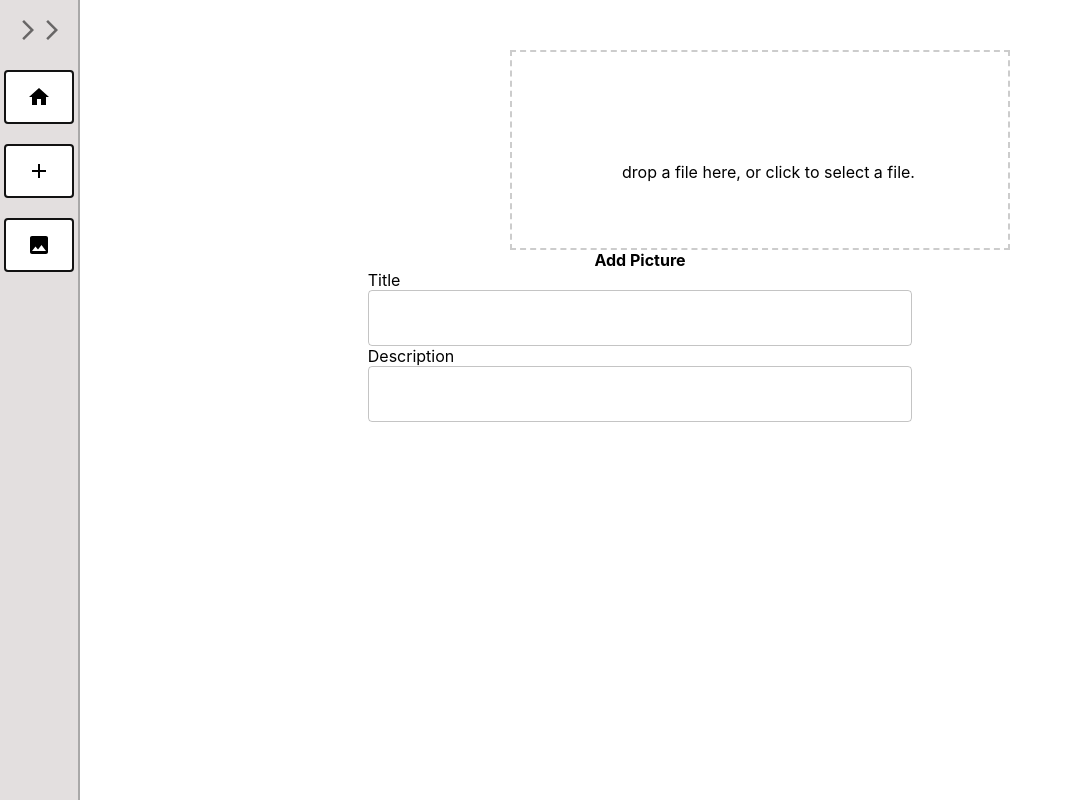
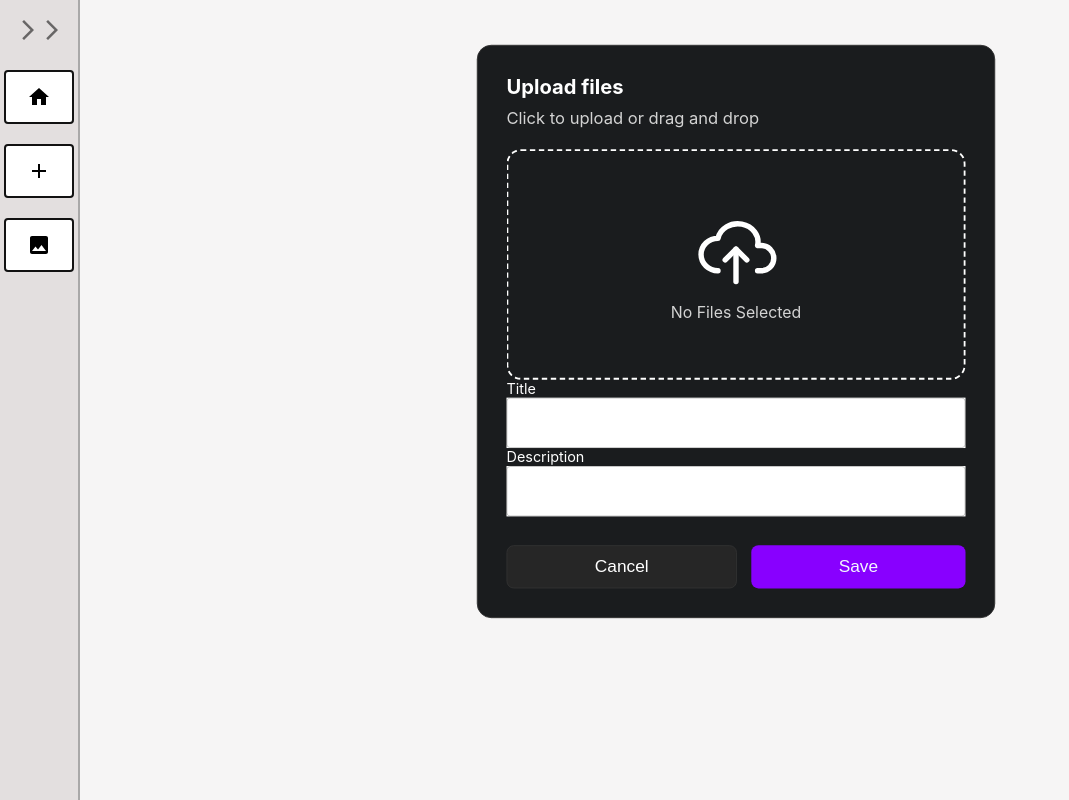
Before and after one commit to Lolipopxn/album-web, a React (Create React App) app in the folder web-client/: page /Add in a window 1280 px wide. Shown: the whole page, without its empty margins (0-1069 px from the left). Built offline with nearby package versions, Linux system fonts and the light colour scheme.

Commit message:
เพิ่ม loader เเละ แก้ไขการเเสดงข้อมูลหน้า Home

```diff
--- a/web-client/src/StyleCSS/Gallery.css
+++ b/web-client/src/StyleCSS/Gallery.css
@@ -3,27 +3,38 @@
 *::after {
   margin: 0;
   padding: 0;
-  box-sizing: border-box;
 }
 
-img {
+body{
+  background-color: #F6F5F5
+}
+
+.ImgST {
   width: 100%;
   height: 100%;
-  display: block;
   object-fit: cover;
   border-radius: 30px;
+  border: 3px solid #e7e0e0 ;
+}
+
+.Box{
+  width: 100%;
+  height: 90px;
+  background-color: #FFFFFF;
+  border-radius: 30px;
   border: 3px solid #d9d2d2 ;
+  margin-top: 2rem;
+  transform: scale(0.95);
 }
 
 .gallery {
-  width: 100%;
+  width: 95%;
   max-width: 1500px;
-  display: inline-grid;
-  grid-template-columns: repeat(14, 30%);
-  grid-template-rows: repeat(2, 100%);
+  display:grid;
   gap: 10px;
-  margin-inline: 14px;
-  margin-top: 30px;
+  margin-inline: 50px;
+  margin-top: 45px;
+
 }
 
 .gallery > .card {
@@ -32,90 +43,66 @@ img {
   border: 1px solid rgb(107, 104, 104);
 }
 
-.card:nth-child(1) {
-  grid-area: 1 / 1 / 2 / 2;
-}
 
-.card:nth-child(2) {
-  grid-area: 2 / 1 / span 1 / span 1;
-}
 
-.card:nth-child(3) {
-  grid-area: 1 / 2 / span 2 / span 2;
-}
-
-.card:nth-child(4) {
-  grid-area: 1 / 4 / span 1 / span 1;
-}
-
-.card:nth-child(5) {
-  grid-area: 1 / 5 / span 1 / span 1;
-}
-
-.card:nth-child(6) {
-  grid-area: 2 / 4 / span 1 / span 2;
-}
-
-@media screen and (max-width: 5000px) {
+@media screen and (max-width: 6501px){
   .gallery {
-    grid-template-columns: repeat(5, 1fr);
-    grid-template-rows: repeat(2, 220px);
+    grid-template-columns: repeat(10, 39.7%);
+    grid-auto-rows: 60%;
   }
-
-  .card:nth-child(1) {
-    grid-area: 1 / 1 / span 1 / span 1;
-  }
-
-  .card:nth-child(2) {
-    grid-area: 2 / 1 / span 1 / span 1;
-  }
-
-  .card:nth-child(3) {
-    display: none;
-  }
-
-  .card:nth-child(4) {
-    grid-area: 1 / 2 / span 1 / span 1;
-  }
-
-  .card:nth-child(5) {
-    grid-area: 1 / 3 / span 1 / span 1;
-  }
-
-  .card:nth-child(6) {
-    grid-area: 2 / 2 / span 1 / span 2;
+  .ImgST {
+    transform: scale(0.95);
   }
 }
 
+@media screen and (max-width: 5000px){
+  .gallery {
+    grid-template-columns: repeat(10, 29.5%);
+    grid-auto-rows: 50%;
+  }
+  .ImgST {
+    transform: scale(0.97);
+  }
+}
 
-@media screen and (max-width: 300px) {
+@media screen and (min-width: 3001px) and (max-width:4600px) {
   .gallery {
-    grid-template-columns: repeat(1, 1fr);
-    grid-template-rows: repeat(2, 150px);
+    grid-template-columns: repeat(9, 21.5%);
+    grid-auto-rows: 40%;
   }
+  .ImgST {
+    transform: scale(0.98);
+  }
+}
 
-  .card:nth-child(1) {
-    grid-area: 1 / 1 / span 1 / span 1;
+@media screen and (min-width: 1601px) and (max-width:3000px) {
+  .gallery {
+    grid-template-columns: repeat(6, 19.5%);
+    grid-auto-rows: 28%;
   }
+  .ImgST {
+    transform: scale(0.98);
+  }
+}
 
-  .card:nth-child(2) {
-    grid-area: 2 / 1 / span 1 / span 1;
+@media screen and (min-width: 1024px) and (max-width:1600px) {
+  .gallery {
+    grid-template-columns: repeat(5, 19%);
+    grid-auto-rows: 30%;
   }
+  .ImgST {
+    transform: scale(0.95);
+  }
+}
 
-  .card:nth-child(3) {
-    display: none;
+@media screen and (max-width: 1000px) {
+  .gallery {
+    grid-template-columns: repeat(4, 24%);
+    grid-auto-rows: 30%;
+    margin-inline: 20px;
   }
-
-  .card:nth-child(4) {
-    grid-area: 1 / 2 / span 1 / span 1;
-  }
-
-  .card:nth-child(5) {
-    display: none;
-  }
-
-  .card:nth-child(6) {
-    grid-area: 2 / 2 / span 1 / span 1;
+  .ImgST {
+    transform: scale(0.95);
   }
 }
 
@@ -124,5 +111,10 @@ img {
   font-style: italic;
   max-width: 250px;
   overflow-wrap:break-word;
+}
 
+.Font-header{
+  margin-left: 2rem;
+  margin-top: 1.5rem;
+  font-size: 25px;
 }
--- /dev/null
+++ b/web-client/src/StyleCSS/Loader.css
@@ -0,0 +1,27 @@
+.loader {
+    width: 300px;
+    aspect-ratio: 1;
+    border-radius: 50%;
+    border: 8px solid #514b82;
+    margin-left: 45%;
+    margin-top: 10%;
+
+    animation:
+      l20-1 0.8s infinite linear alternate,
+      l20-2 1.6s infinite linear;
+  }
+  @keyframes l20-1{
+     0%    {clip-path: polygon(50% 50%,0       0,  50%   0%,  50%    0%, 50%    0%, 50%    0%, 50%    0% )}
+     12.5% {clip-path: polygon(50% 50%,0       0,  50%   0%,  100%   0%, 100%   0%, 100%   0%, 100%   0% )}
+     25%   {clip-path: polygon(50% 50%,0       0,  50%   0%,  100%   0%, 100% 100%, 100% 100%, 100% 100% )}
+     50%   {clip-path: polygon(50% 50%,0       0,  50%   0%,  100%   0%, 100% 100%, 50%  100%, 0%   100% )}
+     62.5% {clip-path: polygon(50% 50%,100%    0, 100%   0%,  100%   0%, 100% 100%, 50%  100%, 0%   100% )}
+     75%   {clip-path: polygon(50% 50%,100% 100%, 100% 100%,  100% 100%, 100% 100%, 50%  100%, 0%   100% )}
+     100%  {clip-path: polygon(50% 50%,50%  100%,  50% 100%,   50% 100%,  50% 100%, 50%  100%, 0%   100% )}
+  }
+  @keyframes l20-2{
+    0%    {transform:scaleY(1)  rotate(0deg)}
+    49.99%{transform:scaleY(1)  rotate(135deg)}
+    50%   {transform:scaleY(-1) rotate(0deg)}
+    100%  {transform:scaleY(-1) rotate(-135deg)}
+  }
--- a/web-client/src/StyleCSS/PageAdd.css
+++ b/web-client/src/StyleCSS/PageAdd.css
@@ -1,9 +1,200 @@
-.image-add {
-    border: "2px dashed #ccc";
-    padding: "100px";
-    max-width: "300px";
-    margin-Top: "50px";
-    margin-Left: "400px";
-    text-Align: "center";
-    cursor: "pointer";
+* {
+    box-sizing: border-box;
+    padding: 0;
+    margin: 0;
 }
+
+:root {
+    --primary: #8800ff;
+    --primary-hover: #6c00ca;
+    --bg: #111315;
+    --secondary: #262626;
+    --secondary-hover: #383838;
+    --dropzone-bg: #1A1C1E;
+    --gray: #D3D3D3;
+    --border: #333333;
+    --dropzone-border: #FFF;
+    --headline: #FFF;
+    --text: #FFF;
+    --primary-text: #F2F7FE;
+    --dropzone-over: var(--secondary);
+}
+
+
+*::selection {
+    background: var(--primary);
+    color: var(--btn-text);
+}
+
+.dropzone-box {
+    margin-left: 500px;
+    margin-top: 20px;
+    border-radius: 1rem;
+    padding: 2rem;
+    display: flex;
+    justify-content: center;
+    flex-direction: column;
+    max-width: 36rem;
+    border: 1px solid var(--border);
+    width: 100%;
+    background: var(--dropzone-bg);
+}
+
+.dropzone-box h2 {
+    font-size: 1.4rem;
+    margin-bottom: 0.6rem;
+    color: var(--headline);
+}
+
+.dropzone-box p {
+    font-size: 1.15rem;
+    color: var(--gray);
+}
+
+.dropzone-area {
+    padding: 1rem;
+    position: relative;
+    margin-top: 1.5rem;
+    min-height: 16rem;
+    display: flex;
+    text-align: center;
+    justify-content: center;
+    align-items: center;
+    flex-direction: column;
+    border: 2px dashed var(--dropzone-border);
+    border-radius: 1rem;
+    cursor: pointer;
+    transition: all 0.3s ease;
+}
+
+.dropzone-area .file-info {
+    font-size: 1.1rem;
+}
+
+.dropzone-area [type="file"] {
+    cursor: pointer;
+    position: absolute;
+    opacity: 0;
+    top: 0;
+    right: 0;
+    bottom: 0;
+    left: 0;
+}
+
+.dropzone-area .file-upload-icon svg {
+    height: 6rem;
+    max-width: 6rem;
+    width: 100%;
+    margin-bottom: 0.5rem;
+    stroke: var(--headline);
+}
+
+.dropzone-area:hover {
+    background: var(--dropzone-over);
+}
+
+.dropzone--over {
+    border: 2px solid var(--primary);
+    background: var(--dropzone-over);
+}
+
+.dropzone-actions {
+    display: flex;
+    justify-content: space-between;
+    margin-top: 2rem;
+    gap: 1rem;
+    flex-wrap: wrap;
+}
+
+.dropzone-actions button {
+    flex-grow: 1;
+    min-height: 3rem;
+    font-size: 1.2rem;
+    border: none;
+    transition: background 0.3s ease;
+}
+
+
+.dropzone-actions button[type='reset'] {
+    border-radius: 0.5rem;
+    padding: 0.5rem 1rem;
+    color: var(--text);
+    background: var(--secondary);
+    cursor: pointer;
+    border: 1px solid var(--border);
+}
+
+.dropzone-actions button[type='reset']:hover {
+    background: var(--secondary-hover);
+}
+
+.dropzone-actions button[type='submit'] {
+    background: var(--primary);
+    border-radius: 0.5rem;
+    padding: 0.5rem 1rem;
+    color: var(--primary-text);
+    border: none;
+    cursor: pointer;
+}
+
+.dropzone-actions button[type='submit']:hover {
+    background: var(--primary-hover);
+}
+
+.label{
+    color: #ffffff;
+}
+
+@media screen and (max-width: 6500px){
+    .dropzone-box {
+        margin-left: 50%;
+        margin-top: 15%;
+        transform: scale(3);
+
+
+    }
+  }
+@media screen and (max-width: 5000px){
+    .dropzone-box {
+        margin-left: 50%;
+        margin-top: 15%;
+        transform: scale(2.5);
+
+    }
+}
+
+@media screen and (min-width: 3001px) and (max-width:4600px) {
+    .dropzone-box {
+        margin-left: 45%;
+        margin-top: 10%;
+        transform: scale(1.8);
+
+    }
+}
+
+@media screen and (min-width: 1601px) and (max-width:3000px) {
+    .dropzone-box {
+        margin-left: 40%;
+        margin-top: 4%;
+        transform: scale(1);
+
+    }
+}
+
+@media screen and (min-width: 1024px) and (max-width:1600px) {
+    .dropzone-box {
+        margin-left: 35%;
+        margin-top: 1%;
+        transform: scale(0.9);
+
+    }
+}
+
+@media screen and (max-width: 1000px) {
+    .dropzone-box {
+        margin-left: 10%;
+        margin-top: -14%;
+        transform: scale(0.6);
+
+    }
+}
--- a/web-client/src/page/pageAdd.tsx
+++ b/web-client/src/page/pageAdd.tsx
@@ -4,9 +4,13 @@ import conf from "../conf";
 import { Button, TextField } from "@mui/material";
 import User from "../Models/Model_User";
 import Swal from 'sweetalert2'
+import { useNavigate } from 'react-router-dom';
 import withReactContent from 'sweetalert2-react-content'
 import { Grid } from '@mui/material';
 import NavbarLeft from "../components/NavbarLeft";
+import '../StyleCSS/PageAdd.css';
+import '../StyleCSS/Loader.css';
+import '../helper';
 
 const Add = () => {
   const [user, setUser] = useState<User | null>(null);
@@ -16,12 +20,16 @@ const Add = () => {
   const [Title, setTitle] = useState<string>("");
   const [description, setDescription] = useState<string>("");
   const fileInputRef = useRef<HTMLInputElement | null>(null);
+  const navigate = useNavigate()
+  const [loader, setLoader] = useState(false);
 
   useEffect(() => {
+    setLoader(true);
     const userData = localStorage.getItem("user");
     if (userData) {
       const parsedUserData = JSON.parse(userData);
       setUser(parsedUserData);
+    setLoader(false);
     }
   }, []);
 
@@ -40,6 +48,11 @@ const Add = () => {
     }
   };
 
+  const handleCancel = () => {
+    navigate('/Add');
+    window.location.reload();
+  };
+
   const handleDrop = (event: React.DragEvent<HTMLDivElement>) => {
     event.preventDefault();
     const files = event.dataTransfer.files;
@@ -56,7 +69,7 @@ const Add = () => {
     event.preventDefault();
 
     if (!user) {
-      alert("You are not authorized to create an activity.");
+      alert("You are not authorized to create an image.");
       return;
     }
 
@@ -76,6 +89,7 @@ const Add = () => {
       description,
       user_name: user.username,
       email: user.email,
+
     }));
 
     formData.append("files.picture", image!);
@@ -120,17 +134,11 @@ const Add = () => {
 
     <div>
       <NavbarLeft />
-      <form onSubmit={handleSubmit}>
+      <form className="dropzone-box" onSubmit={handleSubmit}>
+        <h2>Upload files</h2>
+        <p>Click to upload or drag and drop</p>
         <div
-          style={{
-            border: "2px dashed #ccc",
-            padding: "10px",
-            maxWidth: "500px",
-            minHeight: "200px",
-            marginTop: "50px",
-            marginLeft: "510px",
-            cursor: "pointer",
-          }}
+          className="dropzone-area"
           onDrop={handleDrop}
           onDragOver={(e) => e.preventDefault()}
           onClick={handleFileClick}
@@ -142,34 +150,40 @@ const Add = () => {
               style={{ display: "none" }}
               onChange={handleFileChange}
             />
-          {imageUrl && <img src={imageUrl} alt="Selected or dropped image" style={{ maxWidth: "500px",}} />}
-          {!imageUrl && <p
-            style={{
-                marginTop: "100px",
-                marginLeft: "100px",
-            }}
-          >
-            drop a file here, or click to select a file.
-         </p>}
+            {imageUrl && <img src={imageUrl} alt="Selected or dropped image" style={{ maxWidth: "480px",}} />}
+          {!imageUrl &&
+          <>
+          <div className="file-upload-icon">
+          <svg xmlns="http://www.w3.org/2000/svg" className="icon icon-tabler icon-tabler-cloud-upload" width="24"
+              height="24" viewBox="0 0 24 24" stroke-width="1.5" stroke="currentColor" fill="none"
+              stroke-linecap="round" stroke-linejoin="round">
+              <path stroke="none" d="M0 0h24v24H0z" fill="none" />
+              <path d="M7 18a4.6 4.4 0 0 1 0 -9a5 4.5 0 0 1 11 2h1a3.5 3.5 0 0 1 0 7h-1" />
+              <path d="M9 15l3 -3l3 3" />
+              <path d="M12 12l0 9" />
+          </svg>
       </div>
 
-        <Grid container justifyContent="center">
-      <Grid >
-        <label>
-            <center>
-                <h4>Add Picture</h4>
-            </center>
-        </label>
-        <label>Title</label>
+          <p
+            className="file-info"
+          >
+            No Files Selected
+          </p>
+         </>}
+        </div>
+
+        <label className="label">Title</label>
         <form onSubmit={handleSubmit}>
           <TextField
+            sx={{backgroundColor: 'white'}}
             variant="outlined"
             fullWidth
             value={Title}
             onChange={(event) => setTitle(event.target.value)}
           />
-          <label>Description</label>
+          <label className="label">Description</label>
           <TextField
+            sx={{backgroundColor: 'white'}}
             variant="outlined"
             fullWidth
             multiline
@@ -177,15 +191,17 @@ const Add = () => {
             onChange={(event) => setDescription(event.target.value)}
           />
         </form>
-      </Grid>
-    </Grid>
-    <Button type="submit" variant="contained" color="primary" sx={{ position: 'fixed' ,left: 1300,bottom:600, ml: 10, mt: 2,
-            '&:hover': {
-            background: 'rgb(18, 187, 41)',color: 'white'
-            }}}>
+
+        <div className="dropzone-actions">
+            <button type="reset" onClick={handleCancel}>
+                Cancel
+            </button>
+            <button id="submit-button" type="submit">
                 Save
-          </Button>
+            </button>
+        </div>
     </form>
+
     </div>
   );
 }
```
Also changed, not shown: web-client/src/components/Navbar.tsx (+10 -10 lines), web-client/src/page/Home.tsx (+14 -3 lines). Lines whose indentation alone changed are shown as unchanged.
